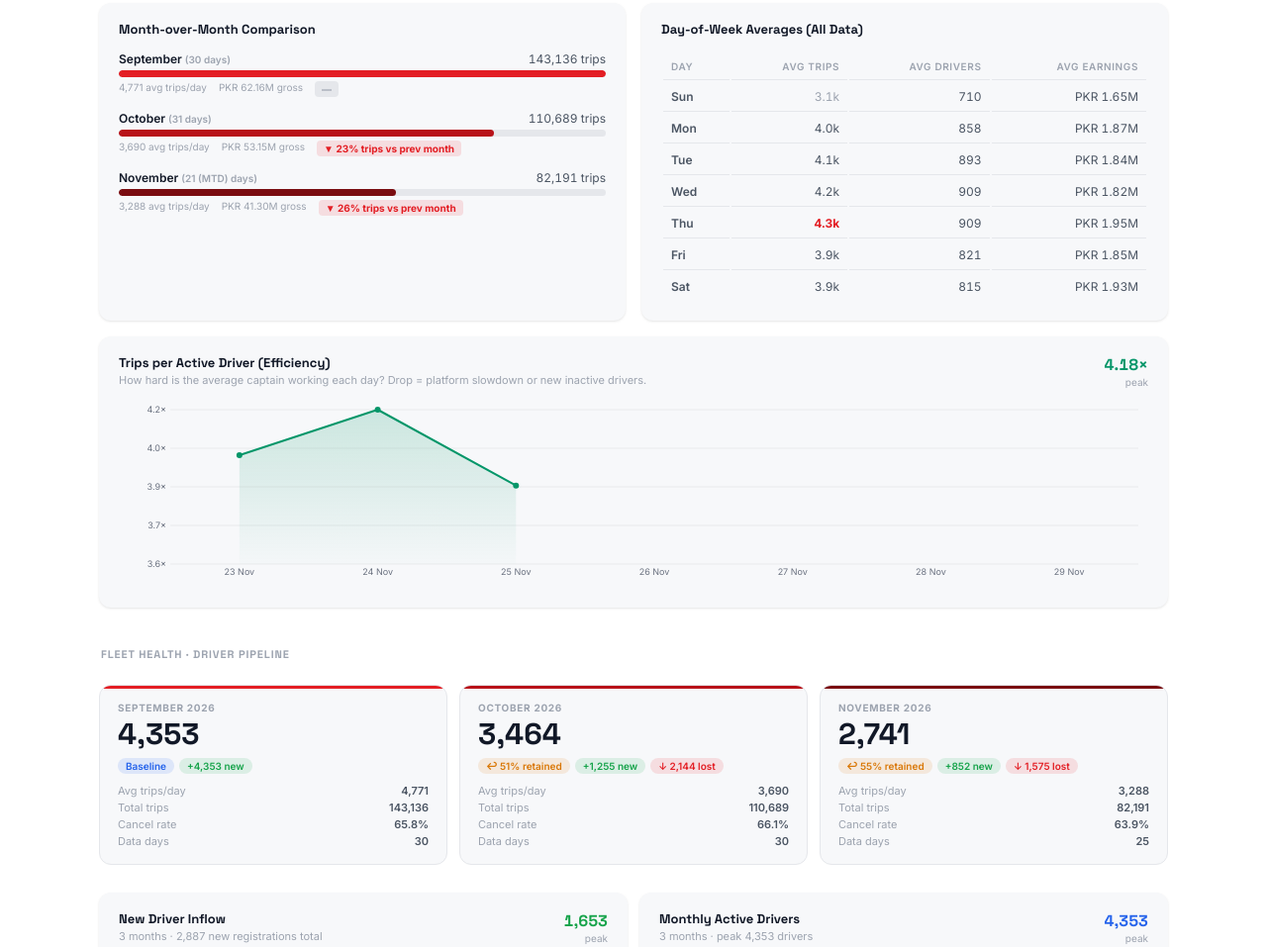
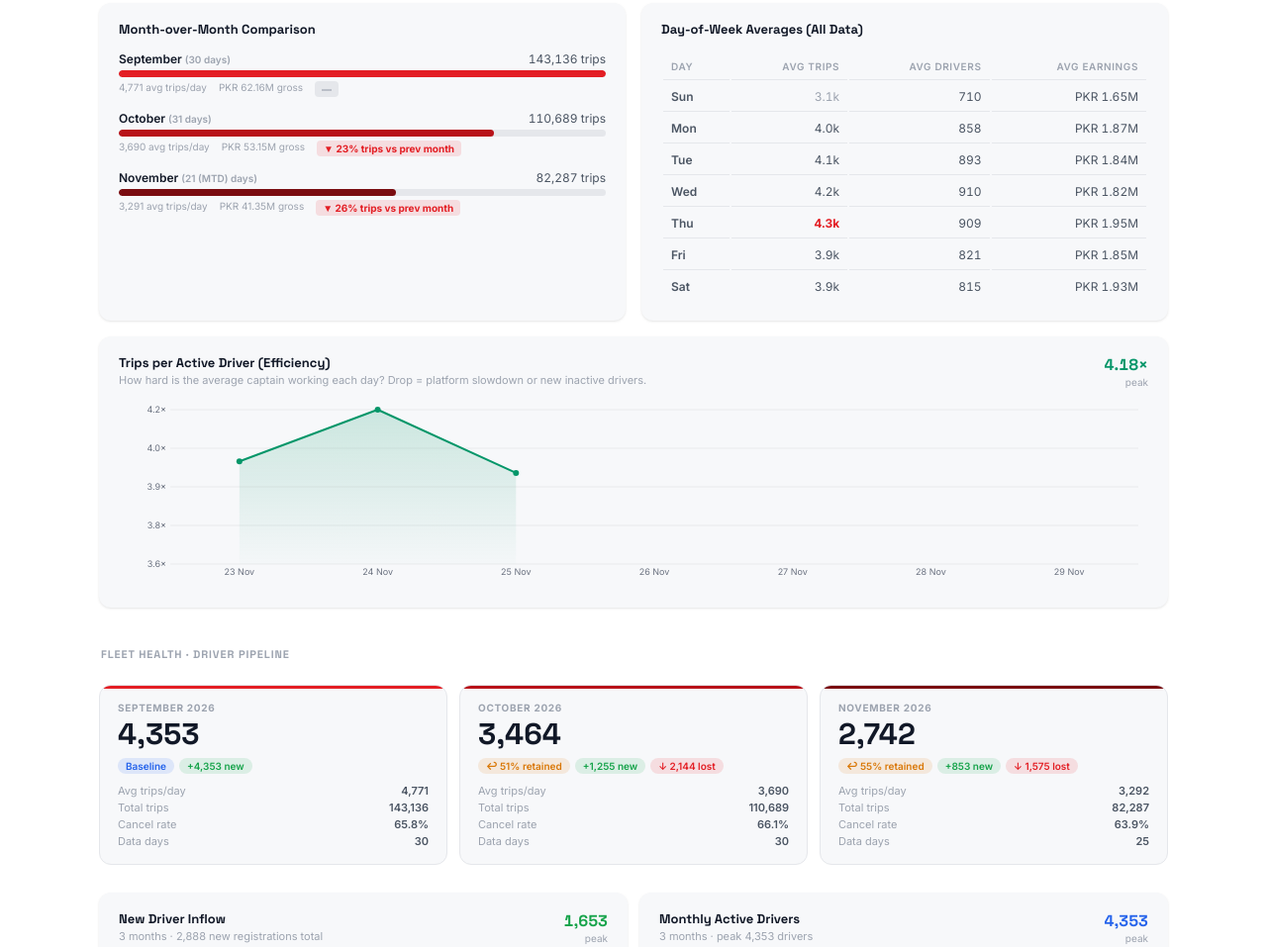
Before and after one commit to UmairNwz/EFS-OPS, a plain HTML site: page index.html in a window 1280 px wide. Shown: the part 1551-2508 px from the top of the page at 99% size. Drawn offline with Linux system fonts and the light colour scheme.

Commit message:
Auto-update 2026-11-25 21:24 PKT

```diff
--- a/index.html
+++ b/index.html
@@ -486,14 +486,14 @@ const ALL = [
   {d:"2026-11-22",t:2840,dr:630,dt:484,g:1514727},
   {d:"2026-11-23",t:2967,dr:741,dt:559,g:1376517},
   {d:"2026-11-24",t:2953,dr:706,dt:540,g:1314549},
-  {d:"2026-11-25",t:2810,dr:724,dt:539,g:1234043}
+  {d:"2026-11-25",t:2906,dr:733,dt:546,g:1281056}
 ];
 const IDX = {}; ALL.forEach(r=>IDX[r.d]=r);
 
 const COHORT = [
   {m:"2026-09",d:4353,r:null,n:4353,nr:1653,t:143136,days:30,avg:4771.2,cp:65.8},
   {m:"2026-10",d:3464,r:2209,n:1255,nr:790,t:110689,days:30,avg:3689.6,cp:66.1},
-  {m:"2026-11",d:2741,r:1889,n:852,nr:444,t:82191,days:25,avg:3287.6,cp:63.9}
+  {m:"2026-11",d:2742,r:1889,n:853,nr:445,t:82287,days:25,avg:3291.5,cp:63.9}
 ];
 
 
```
